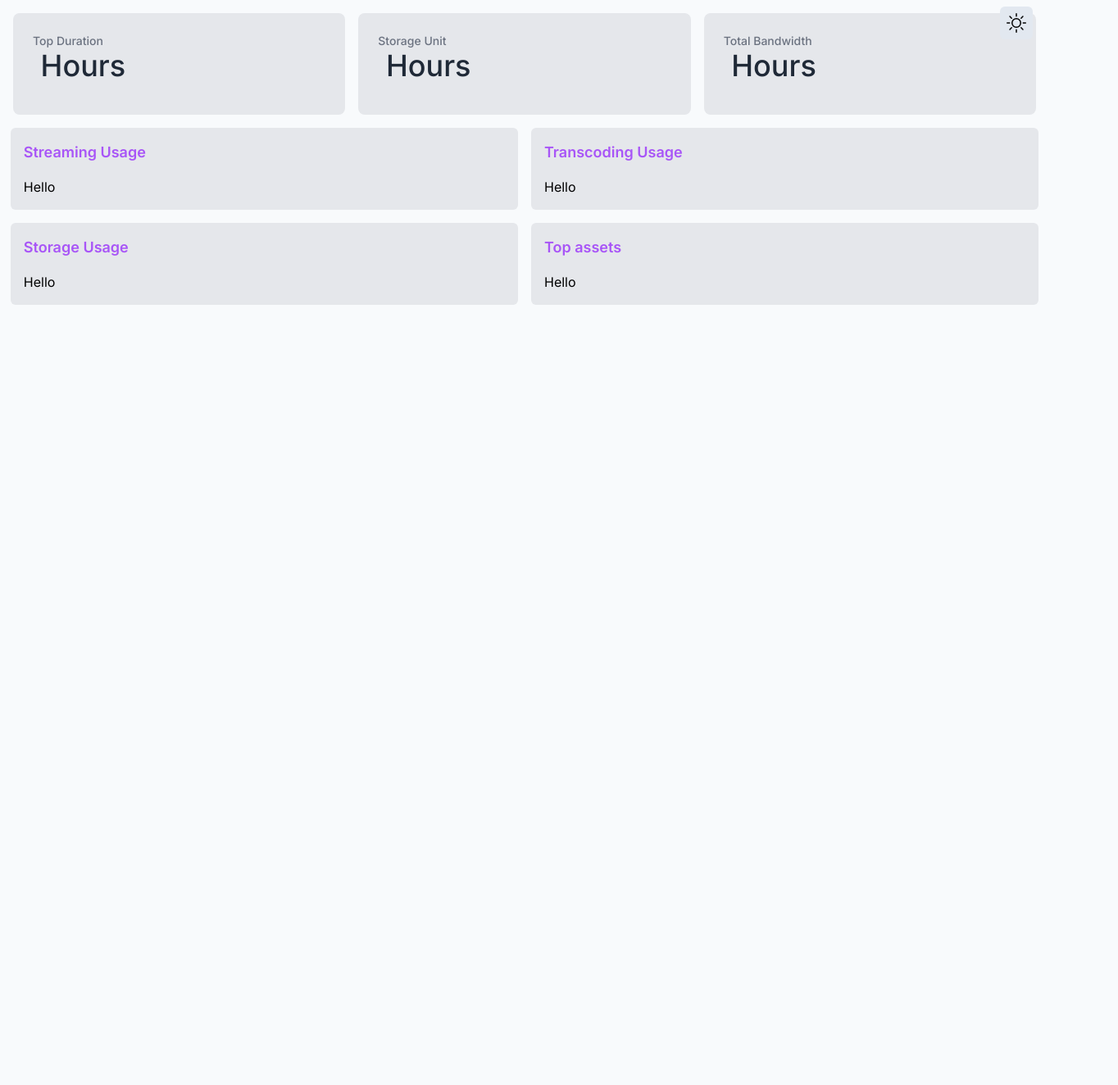
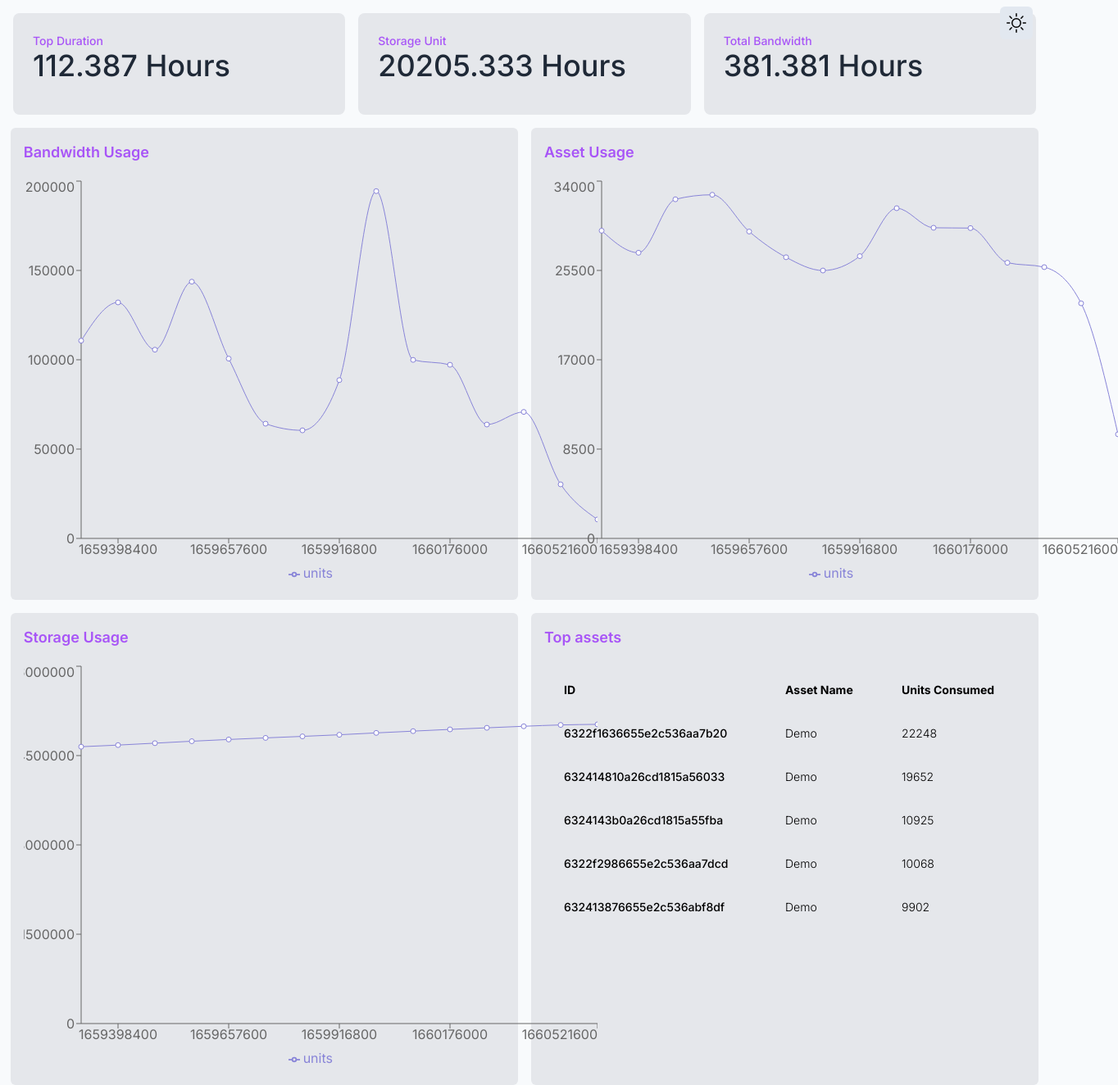
Before and after one commit to pranikz/gumlethq-assignment, a Next.js app: page /Dashboard in a window 1280 px wide. Shown: the whole page at 82% size, 1364 px wide, since content can reach past the window. Before the commit the page ends 800 px from the top, so only its background shows below. Built offline with nearby package versions, Linux system fonts and the light colour scheme; no server answers.

Commit message:
feat: added charts

```diff
--- a/app/Dashboard/page.tsx
+++ b/app/Dashboard/page.tsx
@@ -1,12 +1,64 @@
 "use client";
 import React, { useEffect, useState } from "react";
-
+import axios, { AxiosResponse } from "axios";
+import { Apiresponse, Video } from "../types";
+import {
+  LineChart,
+  Line,
+  XAxis,
+  YAxis,
+  CartesianGrid,
+  Tooltip,
+  Legend,
+} from "recharts";
 type Props = {};
 
-import axios, { AxiosResponse } from "axios";
-import { Apiresponse, Video } from "../types";
+const chartdata = [
+  {
+    name: "Page A",
+    uv: 4000,
+    pv: 2400,
+    amt: 2400,
+  },
+  {
+    name: "Page B",
+    uv: 3000,
+    pv: 1398,
+    amt: 2210,
+  },
+  {
+    name: "Page C",
+    uv: 2000,
+    pv: 9800,
+    amt: 2290,
+  },
+  {
+    name: "Page D",
+    uv: 2780,
+    pv: 3908,
+    amt: 2000,
+  },
+  {
+    name: "Page E",
+    uv: 1890,
+    pv: 4800,
+    amt: 2181,
+  },
+  {
+    name: "Page F",
+    uv: 2390,
+    pv: 3800,
+    amt: 2500,
+  },
+  {
+    name: "Page G",
+    uv: 3490,
+    pv: 4300,
+    amt: 2100,
+  },
+];
 
-const baseUrl = "https://gumlethq-assignment.vercel.app/api/hello";
+const baseUrl = "http://localhost:3000/api/hello";
 
 async function fetchData(
   page: number,
@@ -46,14 +98,17 @@ const Dashboard = (props: Props) => {
         console.error(error);
       });
   }, []);
-
+  const bandwidthData = data?.bandwidth_consumption;
+  const storageData = data?.storage_units;
+  const assetDurationData = data?.asset_duration;
+  const assetData = data?.top_assets;
   return (
     <div>
       {/* headerdata */}
       <div className="">
-        <div className=" grid  gap-4 p-4 sm:grid-cols-2 lg:grid-cols-3 mx-auto ">
+        <div className=" grid  gap-4 p-4 sm:grid-cols-1 lg:grid-cols-3 mx-auto ">
           <div className="max-w-lg rounded-lg  px-6 pt-6 pb-10 dark:bg-[#1b1b1b] bg-gray-200 ">
-            <p className="text-sm font-medium text-gray-500 dark:text-gray-100">
+            <p className="text-sm font-medium text-purple-500 dark:text-purple-300 ">
               Top Duration
             </p>
             <p className="text-4xl font-medium text-gray-800 dark:text-gray-200">
@@ -62,7 +117,7 @@ const Dashboard = (props: Props) => {
           </div>
 
           <div className="max-w-lg rounded-lg  px-6 pt-6 pb-10 dark:bg-[#1b1b1b] bg-gray-200 ">
-            <p className="text-sm font-medium text-gray-500 dark:text-gray-100">
+            <p className="text-sm font-medium text-purple-500 dark:text-purple-300 ">
               Storage Unit
             </p>
             <p className="text-4xl font-medium text-gray-800 dark:text-gray-200">
@@ -71,7 +126,7 @@ const Dashboard = (props: Props) => {
           </div>
 
           <div className="max-w-lg rounded-lg  px-6 pt-6 pb-10 dark:bg-[#1b1b1b] bg-gray-200 ">
-            <p className="text-sm font-medium text-gray-500 dark:text-gray-100">
+            <p className="text-sm font-medium text-purple-500 dark:text-purple-300 ">
               Total Bandwidth
             </p>
             <p className="text-4xl font-medium text-gray-800 dark:text-gray-200">
@@ -82,30 +137,141 @@ const Dashboard = (props: Props) => {
       </div>
 
       {/* chart data */}
-      <div className="grid gap-4 grid-cols-2 w-[98%] mx-auto ">
+      <div className="grid gap-4 grid-cols-1 lg:grid-cols-2 w-[98%] mx-auto ">
         <div className=" dark:bg-[#1b1b1b] bg-gray-200  p-4 rounded-md ">
           <h2 className="text-purple-500 dark:text-purple-300  text-lg font-semibold pb-4">
-            Streaming Usage
+            Bandwidth Usage
           </h2>
-          <div>Hello</div>
+          <div>
+            {" "}
+            <LineChart
+              width={700}
+              height={500}
+              data={bandwidthData}
+              margin={{
+                top: 5,
+                bottom: 5,
+                left: 10,
+              }}
+            >
+              <XAxis dataKey="timestamp" />
+              <YAxis />
+              <Tooltip />
+              <Legend />
+              <Line
+                type="monotone"
+                dataKey="units"
+                stroke="#8884d8"
+                activeDot={{ r: 7 }}
+              />
+            </LineChart>
+          </div>
         </div>
         <div className="dark:bg-[#1b1b1b] bg-gray-200  p-4 rounded-md">
           <h2 className="text-purple-500 dark:text-purple-300  text-lg font-semibold pb-4">
-            Transcoding Usage
+            Asset Usage
           </h2>
-          <div>Hello</div>
+          <div>
+            {" "}
+            <LineChart
+              width={700}
+              height={500}
+              data={assetDurationData}
+              margin={{
+                top: 5,
+                bottom: 5,
+                left: 10,
+              }}
+            >
+              <XAxis dataKey="timestamp" />
+              <YAxis />
+              <Tooltip />
+              <Legend />
+              <Line
+                type="monotone"
+                dataKey="units"
+                stroke="#8884d8"
+                activeDot={{ r: 7 }}
+              />
+            </LineChart>
+          </div>
         </div>
         <div className="dark:bg-[#1b1b1b] bg-gray-200  p-4 rounded-md ">
           <h2 className="text-purple-500 dark:text-purple-300  text-lg font-semibold pb-4">
             Storage Usage
           </h2>
-          <div>Hello</div>
+          <div>
+            {" "}
+            <LineChart
+              width={700}
+              height={500}
+              data={storageData}
+              margin={{
+                top: 5,
+                bottom: 5,
+                left: 10,
+              }}
+            >
+              <XAxis dataKey="timestamp" />
+              <YAxis />
+              <Tooltip />
+              <Legend />
+              <Line
+                type="monotone"
+                dataKey="units"
+                stroke="#8884d8"
+                activeDot={{ r: 7 }}
+              />
+            </LineChart>
+          </div>
         </div>
         <div className="dark:bg-[#1b1b1b] bg-gray-200  p-4 rounded-md">
           <h2 className="text-purple-500 dark:text-purple-300  text-lg font-semibold pb-4">
             Top assets
           </h2>
-          <div>Hello</div>
+          <div className="w-full">
+            <div className="flex flex-col">
+              <div className="overflow-x-auto sm:-mx-6 lg:-mx-8">
+                <div className="inline-block min-w-full py-2 sm:px-6 lg:px-8">
+                  <div className="overflow-hidden">
+                    <table className="min-w-full text-left text-sm font-light ">
+                      <thead className="border-b font-medium dark:border-neutral-500 dark:bg-purple-950 rounded-full ">
+                        <tr>
+                          <th scope="col" className="px-6 py-4">
+                            ID
+                          </th>
+                          <th scope="col" className="px-6 py-4">
+                            Asset Name
+                          </th>
+                          <th scope="col" className="px-6 py-4">
+                            Units Consumed
+                          </th>
+                        </tr>
+                      </thead>
+                      <tbody>
+                        {assetData?.map((asset) => (
+                          <tr
+                            key={asset.collection_id}
+                            className="border-b dark:border-neutral-500"
+                          >
+                            <td className="whitespace-nowrap px-6 py-4 font-medium">
+                              {asset.asset_id}
+                            </td>
+                            <td className="whitespace-nowrap px-6 py-4">
+                              {asset.collection_name}
+                            </td>
+                            <td className="whitespace-nowrap px-6 py-4">
+                              {asset.units}
+                            </td>
+                          </tr>
+                        ))}
+                      </tbody>
+                    </table>
+                  </div>
+                </div>
+              </div>
+            </div>
+          </div>
         </div>
       </div>
     </div>
--- a/app/layout.tsx
+++ b/app/layout.tsx
@@ -7,8 +7,8 @@ import { switchThemeDuration } from "./constants";
 const inter = Inter({ subsets: ["latin"] });
 
 export const metadata = {
-  title: "Create Next App",
-  description: "Generated by create next app",
+  title: "Gumlet Assignment",
+  description: "Gumlet Assignment",
 };
 
 export default function RootLayout({
--- a/package.json
+++ b/package.json
@@ -21,6 +21,7 @@
     "postcss": "8.4.24",
     "react": "18.2.0",
     "react-dom": "18.2.0",
+    "recharts": "^2.7.2",
     "tailwindcss": "3.3.2",
     "typescript": "5.1.3"
   }
```
Also changed, not shown: 1 other file (tests, documents, lock files or other folders).
